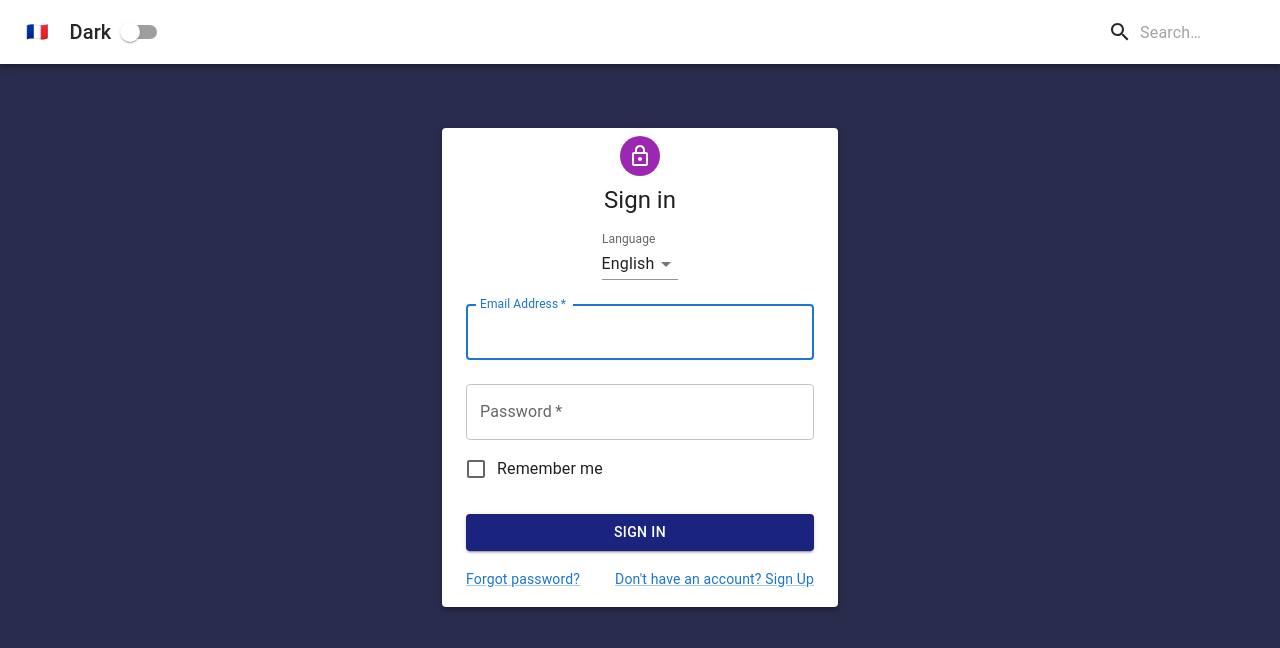
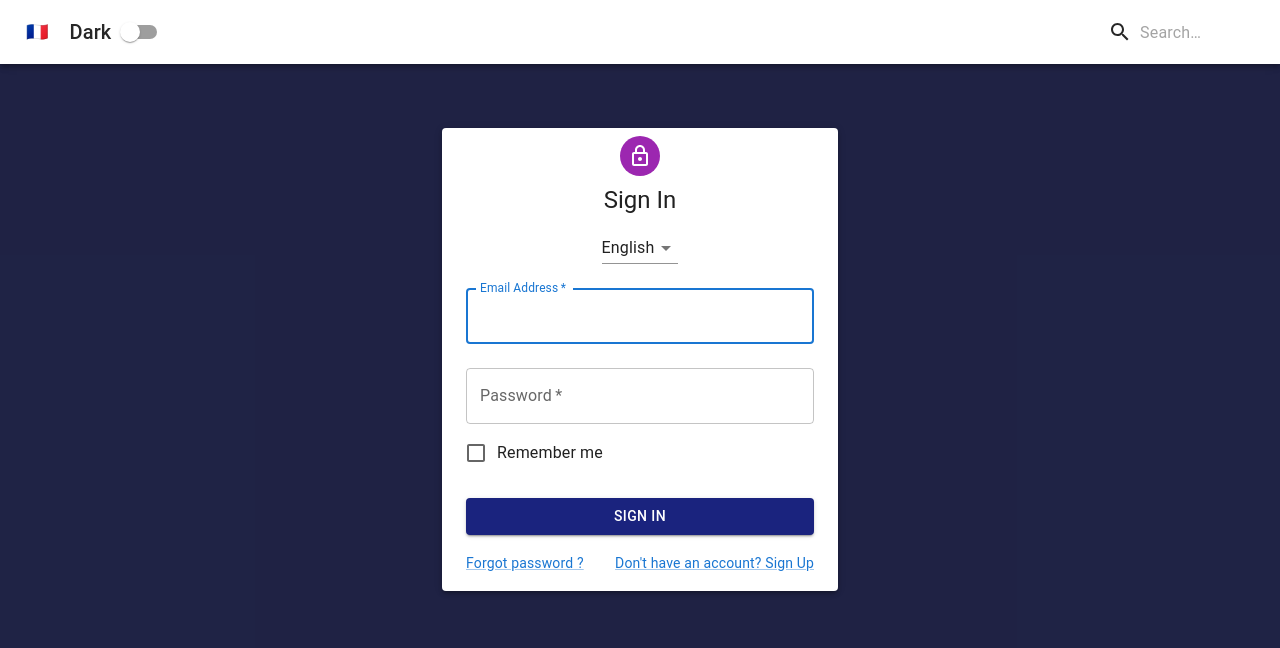
Before and after one commit to Dhruv-praju/react-context-with-hooks, a React (Create React App) app: page / in a window 1280 px wide. Shown: the top 648 px of the page. Built offline with nearby package versions, Linux system fonts and the light colour scheme.

Commit message:
changed language in form using context

```diff
--- a/src/App.css
+++ b/src/App.css
@@ -1,5 +1,6 @@
 .App {
-  text-align: center;
+  /* text-align: center; */
+  height: 100vh;
 }
 
 .App-logo {
--- a/src/App.js
+++ b/src/App.js
@@ -5,16 +5,19 @@ import Navbar from './Navbar';
 import Form from './Form';
 import PageContent from './PageContent';
 import {ThemeProvider} from './contexts/ThemeContext';
+import { LanguageProvider } from './contexts/LanguageContext';
 
 class App extends Component{
   render() {
     return (
-      <div>
+      <div className='App'>
         <ThemeProvider>
-          <PageContent>
-            <Navbar />
-            <Form />
-          </PageContent>
+          <LanguageProvider>
+            <PageContent>
+              <Navbar />
+              <Form />
+            </PageContent>
+          </LanguageProvider>
         </ThemeProvider>
       </div>
     )
--- a/src/Form.js
+++ b/src/Form.js
@@ -18,14 +18,46 @@ import Select from '@mui/material/Select';
 import { indigo } from '@mui/material/colors';
 import { Paper } from '@mui/material';
 
+import { LanguageContext } from './contexts/LanguageContext';
+
+const words = {
+    english:{
+        email:'Email Address',
+        password: 'Password',
+        remember:'Remember me',
+        signIn:'Sign In',
+        forgotPaswd: 'Forgot password ?',
+        askSignUp:"Don't have an account? Sign Up"
+    },
+    french:{
+        email:'Adresse Electronique',
+        password: 'Mot de Passe',
+        remember:'Souviens-toi de moi',
+        signIn:'Se Connecter',
+        forgotPaswd: 'Mot de passe oublié ?',
+        askSignUp:"Vous n'avez pas de compte ? Signer"
+    },
+    spanish:{
+        email:'Correo Electrónico',
+        password: 'Contraseña',
+        remember:'Recuérdame',
+        signIn:'Registrarse',
+        forgotPaswd: 'Has olvidado tu contraseña ?',
+        askSignUp:'Aún no tienes una cuenta? inscribirse'
+    }
+}
+
 class Form extends Component {
+    static contextType = LanguageContext
     state={
-        language:'English'
+        language:'english'
     }
+
     handleChange = (e)=>{
-        this.setState({
+        this.setState(st=>({
             language: e.target.value
-        })
+        }))
+        this.context.changeLanguage(e.target.value)
     }
     render() {
         const handleSubmit = (event) => {
@@ -37,6 +69,9 @@ class Form extends Component {
             password: data.get('password'),
           });
         };
+        // console.log(this.context);
+        const {language} = this.context
+        const {email, password, remember, signIn, forgotPaswd, askSignUp} = words[language]
 
         return (
             <Container component="main" maxWidth="xs">
@@ -54,12 +89,11 @@ class Form extends Component {
                     <LockOutlinedIcon />
                     </Avatar>
                     <Typography component="h1" variant="h5">
-                    Sign in
+                    {signIn}
                     </Typography>
 
                     <Box sx={{ maxWidth: 220, mt:2 }}>
                         <FormControl variant='standard' fullWidth>
-                            <InputLabel id="demo-simple-select-label">Language</InputLabel>
                             <Select
                             labelId="demo-simple-select-label"
                             id="demo-simple-select"
@@ -67,9 +101,9 @@ class Form extends Component {
                             label="Language"
                             onChange={this.handleChange}
                             >
-                            <MenuItem value='English'>English</MenuItem>
-                            <MenuItem value='French'>French</MenuItem>
-                            <MenuItem value='Spanish'>Spanish</MenuItem>
+                            <MenuItem value='english'>English</MenuItem>
+                            <MenuItem value='french'>French</MenuItem>
+                            <MenuItem value='spanish'>Spanish</MenuItem>
                             </Select>
                         </FormControl>
                     </Box>
@@ -80,7 +114,7 @@ class Form extends Component {
                         required
                         fullWidth
                         id="email"
-                        label="Email Address"
+                        label={email}
                         name="email"
                         autoComplete="email"
                         autoFocus
@@ -90,14 +124,14 @@ class Form extends Component {
                         required
                         fullWidth
                         name="password"
-                        label="Password"
+                        label={password}
                         type="password"
                         id="password"
                         autoComplete="current-password"
                     />
                     <FormControlLabel
                         control={<Checkbox value="remember" color="primary" />}
-                        label="Remember me"
+                        label={remember}
                     />
                     <Button
                         type="submit"
@@ -105,17 +139,17 @@ class Form extends Component {
                         variant="contained"
                         sx={{ mt: 3, mb: 2 , bgcolor:indigo[900], '&:hover': {bgcolor:indigo[700]}}}
                     >
-                        Sign In
+                        {signIn}
                     </Button>
                     <Grid container>
                         <Grid item xs>
                         <Link href="#" variant="body2">
-                            Forgot password?
+                            {forgotPaswd}
                         </Link>
                         </Grid>
                         <Grid item>
                         <Link href="#" variant="body2">
-                            {"Don't have an account? Sign Up"}
+                            {askSignUp}
                         </Link>
                         </Grid>
                     </Grid>
--- a/src/PageContent.js
+++ b/src/PageContent.js
@@ -14,9 +14,9 @@ class PageContent extends Component {
                 width:'100vw'
             },
             dark:{
-                backgroundColor: '#00042bd6',
+                backgroundColor: '#00042be0',
                 height:'100vh',
-                width:'100vw'
+                width:'100%'
             }
         }
         return (
--- /dev/null
+++ b/src/contexts/LanguageContext.js
@@ -0,0 +1,24 @@
+import React, {createContext, Component} from "react";
+
+const LanguageContext = createContext()
+
+// you need to pass thing u want to change as a value to provider it could be number, string or state object itself
+class LanguageProvider extends Component{
+    state={
+        language:'english'
+    }
+    changLanguage = (lang)=>{
+        this.setState({
+            language: lang
+        })
+    }
+    render() {
+        return (
+            <LanguageContext.Provider value={{...this.state, changeLanguage:this.changLanguage}}>
+                {this.props.children}
+            </LanguageContext.Provider>
+        )
+    }
+}
+
+export {LanguageContext, LanguageProvider}
--- a/src/index.css
+++ b/src/index.css
@@ -1,5 +1,6 @@
 body {
   margin: 0;
+  height: 100%;
   font-family: -apple-system, BlinkMacSystemFont, 'Segoe UI', 'Roboto', 'Oxygen',
     'Ubuntu', 'Cantarell', 'Fira Sans', 'Droid Sans', 'Helvetica Neue',
     sans-serif;
```
